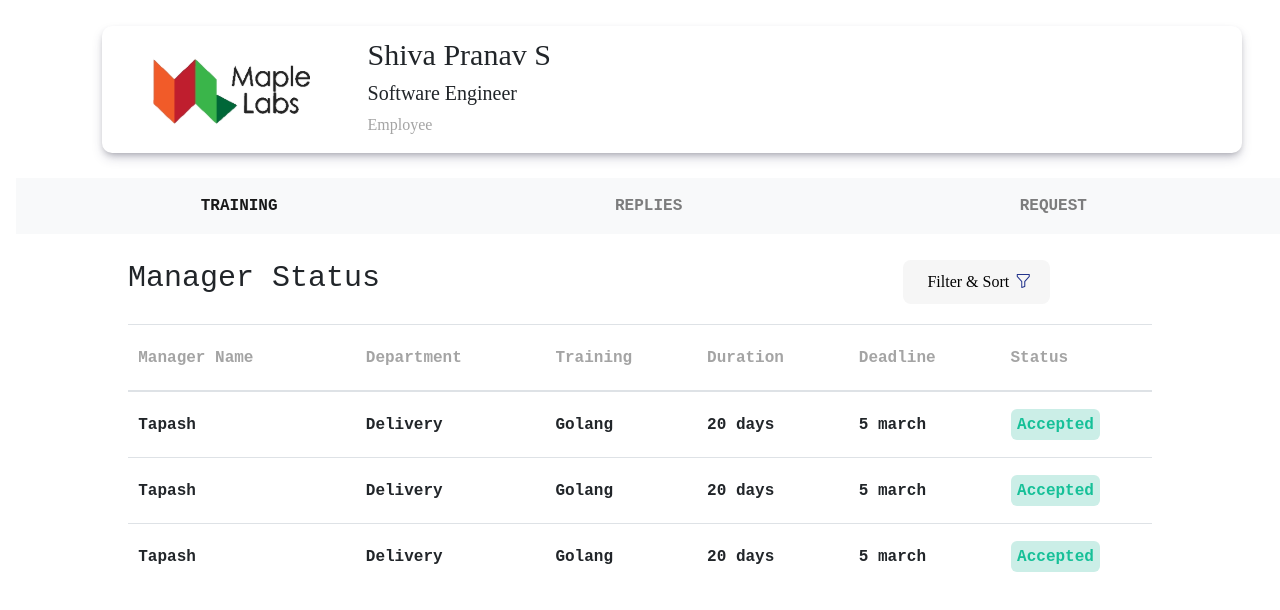
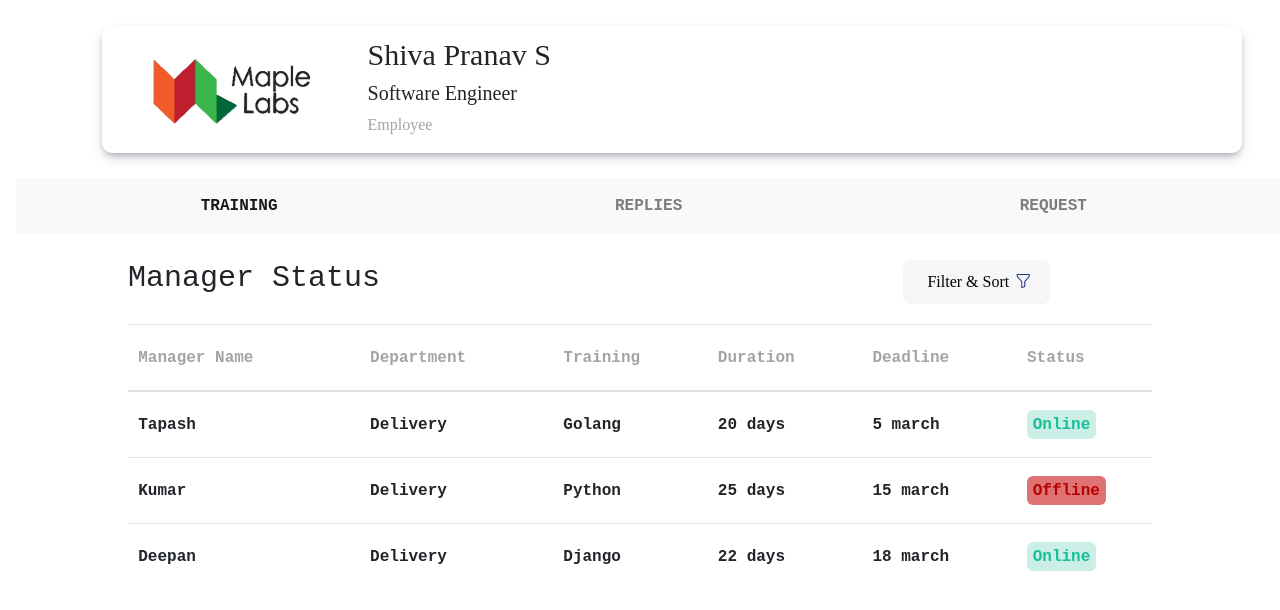
Before and after one commit to Vyshnavi-R-ML/HRM-Tool, an Angular app in the folder frontend/: page /inbox in a window 1280 px wide. Shown: the top 610 px of the page. Built offline with nearby package versions, Linux system fonts and the light colour scheme; a web font is replaced by a local one.

Commit message:
modified changes in inbox component

```diff
--- a/frontend/src/app/sidebar/inbox/inbox.component.css
+++ b/frontend/src/app/sidebar/inbox/inbox.component.css
@@ -96,7 +96,7 @@ tbody {
     font-weight: 600;
 }
 
-.status {
+.status-green {
     display: inline;
     background-color: #CBEEE7;
     color: #16C098;
@@ -104,3 +104,12 @@ tbody {
     padding: 5% 5%;
     border-radius: 6px;
 }
+
+.status-red {
+    display: inline;
+    background-color: #DF7373;
+    color: #b70000;
+    font-weight: 600;
+    padding: 5% 5%;
+    border-radius: 6px;
+}
--- a/frontend/src/app/sidebar/inbox/inbox.component.html
+++ b/frontend/src/app/sidebar/inbox/inbox.component.html
@@ -49,38 +49,38 @@
             </thead>
             <tbody>
               <tr>
-                <td class="table-row">{{trainingStatus.managerName}}</td>
-                <td class="table-row">{{trainingStatus.department}}</td>
-                <td class="table-row">{{trainingStatus.training}}</td>
-                <td class="table-row">{{trainingStatus.duration}}</td>
-                <td class="table-row">{{trainingStatus.deadline}}</td>
+                <td class="table-row">{{trainingStatus.first.managerName}}</td>
+                <td class="table-row">{{trainingStatus.first.department}}</td>
+                <td class="table-row">{{trainingStatus.first.training}}</td>
+                <td class="table-row">{{trainingStatus.first.duration}}</td>
+                <td class="table-row">{{trainingStatus.first.deadline}}</td>
                 <td class="table-row">
-                    <div class="status">
-                        {{trainingStatus.status}}
+                    <div class="status-green">
+                        {{trainingStatus.first.status}}
                     </div>
                 </td>
               </tr>
               <tr>
-                <td class="table-row">{{trainingStatus.managerName}}</td>
-                <td class="table-row">{{trainingStatus.department}}</td>
-                <td class="table-row">{{trainingStatus.training}}</td>
-                <td class="table-row">{{trainingStatus.duration}}</td>
-                <td class="table-row">{{trainingStatus.deadline}}</td>
+                <td class="table-row">{{trainingStatus.second.managerName}}</td>
+                <td class="table-row">{{trainingStatus.second.department}}</td>
+                <td class="table-row">{{trainingStatus.second.training}}</td>
+                <td class="table-row">{{trainingStatus.second.duration}}</td>
+                <td class="table-row">{{trainingStatus.second.deadline}}</td>
                 <td class="table-row">
-                    <div class="status">
-                        {{trainingStatus.status}}
+                    <div class="status-red">
+                        {{trainingStatus.second.status}}
                     </div>
                 </td>
               </tr>
               <tr>
-                <td class="table-row">{{trainingStatus.managerName}}</td>
-                <td class="table-row">{{trainingStatus.department}}</td>
-                <td class="table-row">{{trainingStatus.training}}</td>
-                <td class="table-row">{{trainingStatus.duration}}</td>
-                <td class="table-row">{{trainingStatus.deadline}}</td>
+                <td class="table-row">{{trainingStatus.third.managerName}}</td>
+                <td class="table-row">{{trainingStatus.third.department}}</td>
+                <td class="table-row">{{trainingStatus.third.training}}</td>
+                <td class="table-row">{{trainingStatus.third.duration}}</td>
+                <td class="table-row">{{trainingStatus.third.deadline}}</td>
                 <td class="table-row">
-                    <div class="status">
-                        {{trainingStatus.status}}
+                    <div class="status-green">
+                        {{trainingStatus.third.status}}
                     </div>
                 </td>
               </tr>
--- a/frontend/src/app/sidebar/inbox/inbox.component.ts
+++ b/frontend/src/app/sidebar/inbox/inbox.component.ts
@@ -7,11 +7,30 @@ import { Component } from '@angular/core';
 })
 export class InboxComponent {
   trainingStatus = {
-    managerName: 'Tapash',
-    department: 'Delivery',
-    training: 'Golang',
-    duration: '20 days',
-    deadline: '5 march',
-    status: 'Accepted',
+    first: {
+      managerName: 'Tapash',
+      department: 'Delivery',
+      training: 'Golang',
+      duration: '20 days',
+      deadline: '5 march',
+      status: 'Online',
+    },
+    second: {
+      managerName: 'Kumar',
+      department: 'Delivery',
+      training: 'Python',
+      duration: '25 days',
+      deadline: '15 march',
+      status: 'Offline ',
+    },
+    third: {
+      managerName: 'Deepan',
+      department: 'Delivery',
+      training: 'Django',
+      duration: '22 days',
+      deadline: '18 march',
+      status: 'Online',
+    }
+
   }
 }
```
